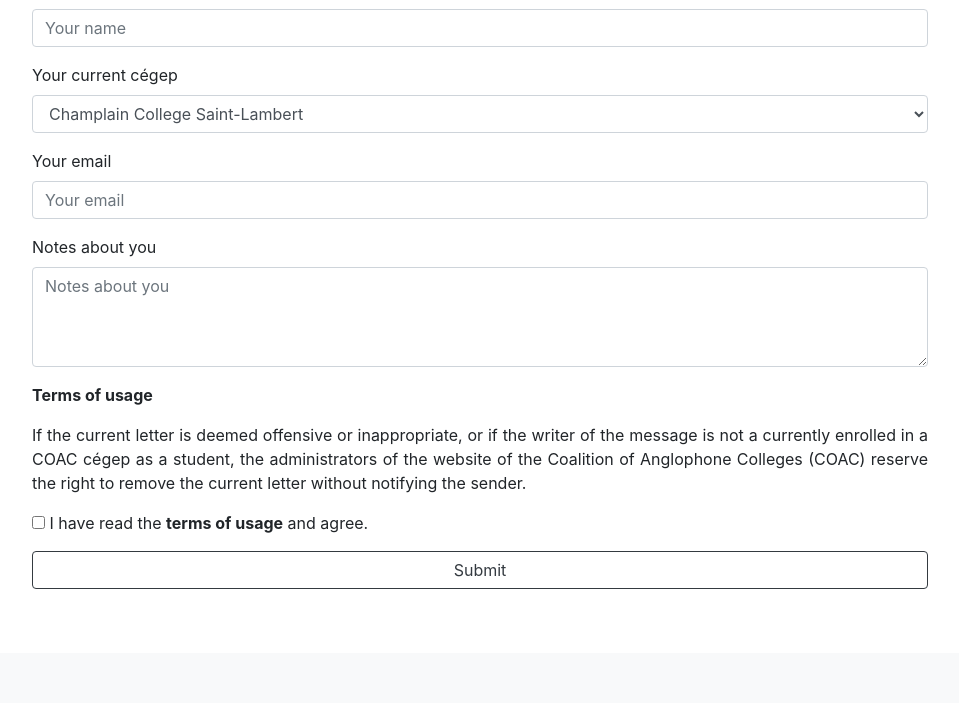
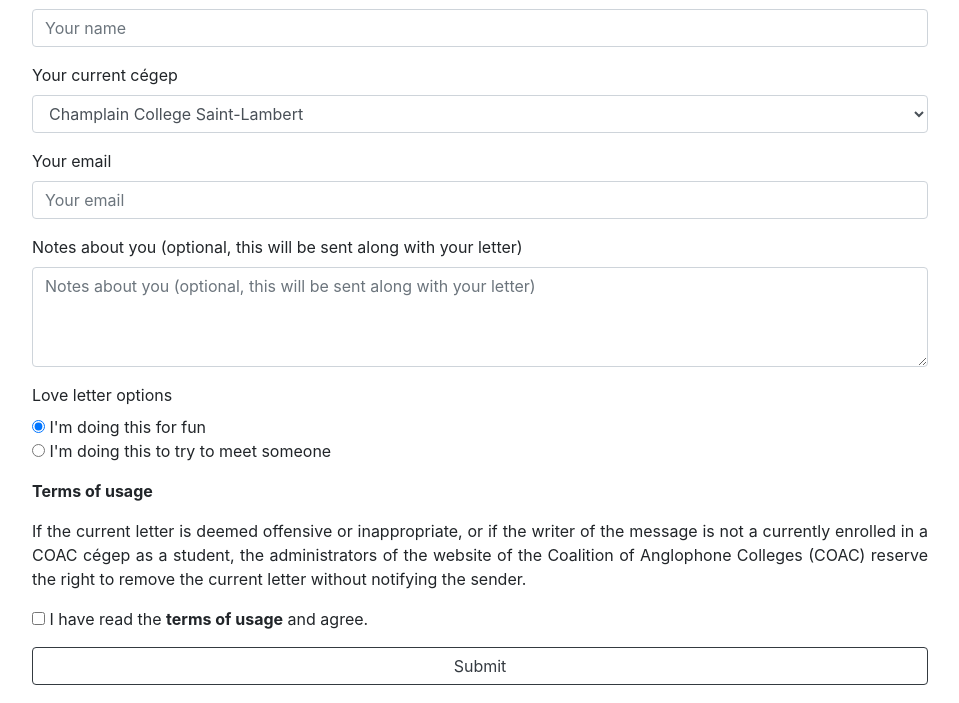
Before and after one commit to TheFloatingString/coac-website, a Flask app: page /speed_dating_form in a window 1280 px wide. Shown: the part 772-1475 px from the top of the page, without its empty margins (160-1119 px from the left). Before the commit the page ends 1361 px from the top, so only its background shows below. Run offline with Flask 2, Linux system fonts and the light colour scheme; parts of the project's set-up code (start-up, migrations or seed data) failed here and were passed over; some libraries are stand-ins or nearby versions.

Commit message:
Create share_identity section

```diff
--- a/templates/speed_dating_form.html
+++ b/templates/speed_dating_form.html
@@ -35,8 +35,14 @@ COAC
 		<input placeholder="Your email" class="form-control" name="email">
 	</div>
 	<div class="form-group">
-	    <label>Notes about you</label>
-		<textarea style="height: 100px;" class="form-control" placeholder="Notes about you" name="notes"></textarea>
+	    <label>Notes about you (optional, this will be sent along with your letter)</label>
+		<textarea style="height: 100px;" class="form-control" placeholder="Notes about you (optional, this will be sent along with your letter)" name="notes"></textarea>
+	</div>
+	<div class="form-group">
+		<label>Love letter options</label>
+			<br>
+			<input type="radio" class="custom-radio" name="share_identity" value="False" checked> I'm doing this for fun<br>
+			<input type="radio" class="custom-radio" name="share_identity" value="True"> I'm doing this to try to meet someone<br>
 	</div>
 	<div class="form-group">
 		<p><b>Terms of usage</b></p>
```
